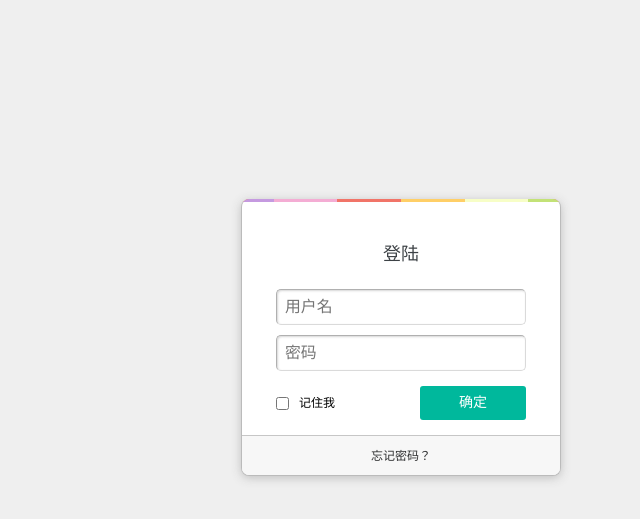
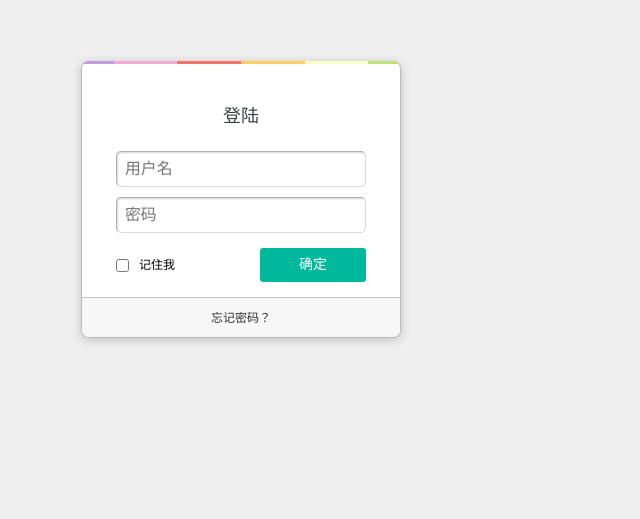
Before and after one commit to chzhbob/vchat, a Vue app in the folder client/: page / in a window 1280 px wide. Shown: the part 201-720 px from the top of the page, without its empty margins (399-1039 px from the left). Built offline with nearby package versions, Linux system fonts and the light colour scheme.

Commit message:
css adjust

```diff
--- a/client/src/App.vue
+++ b/client/src/App.vue
@@ -1,4 +1,5 @@
 <template>
+    <section class="wrapper">
         <section class="form">
             <section class="form-header">
                 <p></p><p></p><p></p><p></p><p></p><p></p>
@@ -20,7 +21,7 @@
                 忘记密码？
             </section>
         </section>
-
+    </section>
 </template>
 
 <script>
@@ -40,10 +41,15 @@ h1{
     color: #3d4246;
     line-height: 70px;
 }
-.form{
+.wrapper{
     position: absolute;
     top: 50%;
     left: 50%;
+}
+.form{
+    position: relative;
+    top: -138.5px;
+    left: -160px;
     width: 320px;
     margin: 0 auto;
     padding-top: 20px;
```
Lines whose indentation alone changed are shown as unchanged.
